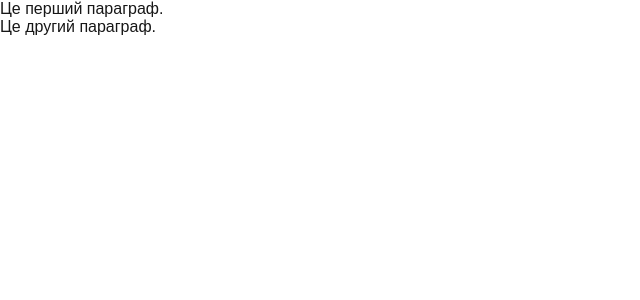
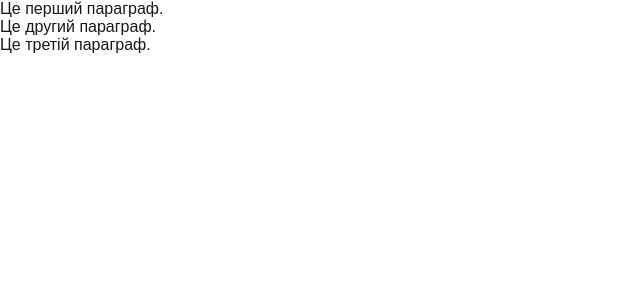
Before and after one commit to OleksandrTrokhymchuk/gitbranchtest, a Next.js app: page / in a window 1280 px wide. Shown: the top 300 px of the page, without its empty margins (0-640 px from the left). Built offline with nearby package versions, Linux system fonts and the light colour scheme.

Commit message:
add third paragraph

```diff
--- a/src/app/page.tsx
+++ b/src/app/page.tsx
@@ -7,6 +7,7 @@ export default function Home() {
       <main>
         <p>Це перший параграф.</p>
         <p>Це другий параграф.</p>
+        <p>Це третій параграф.</p>
       </main>
     </>
   );
```
